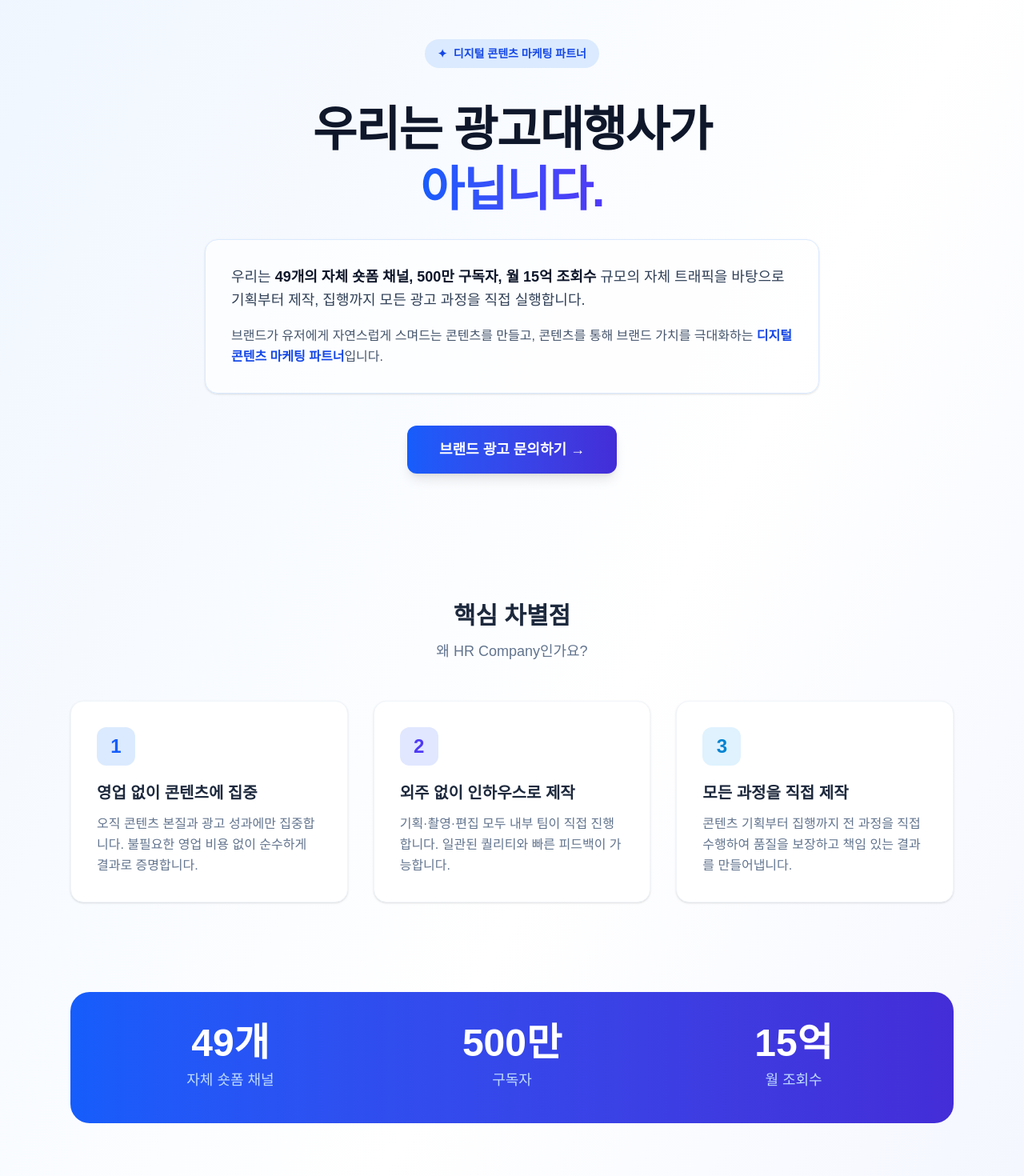
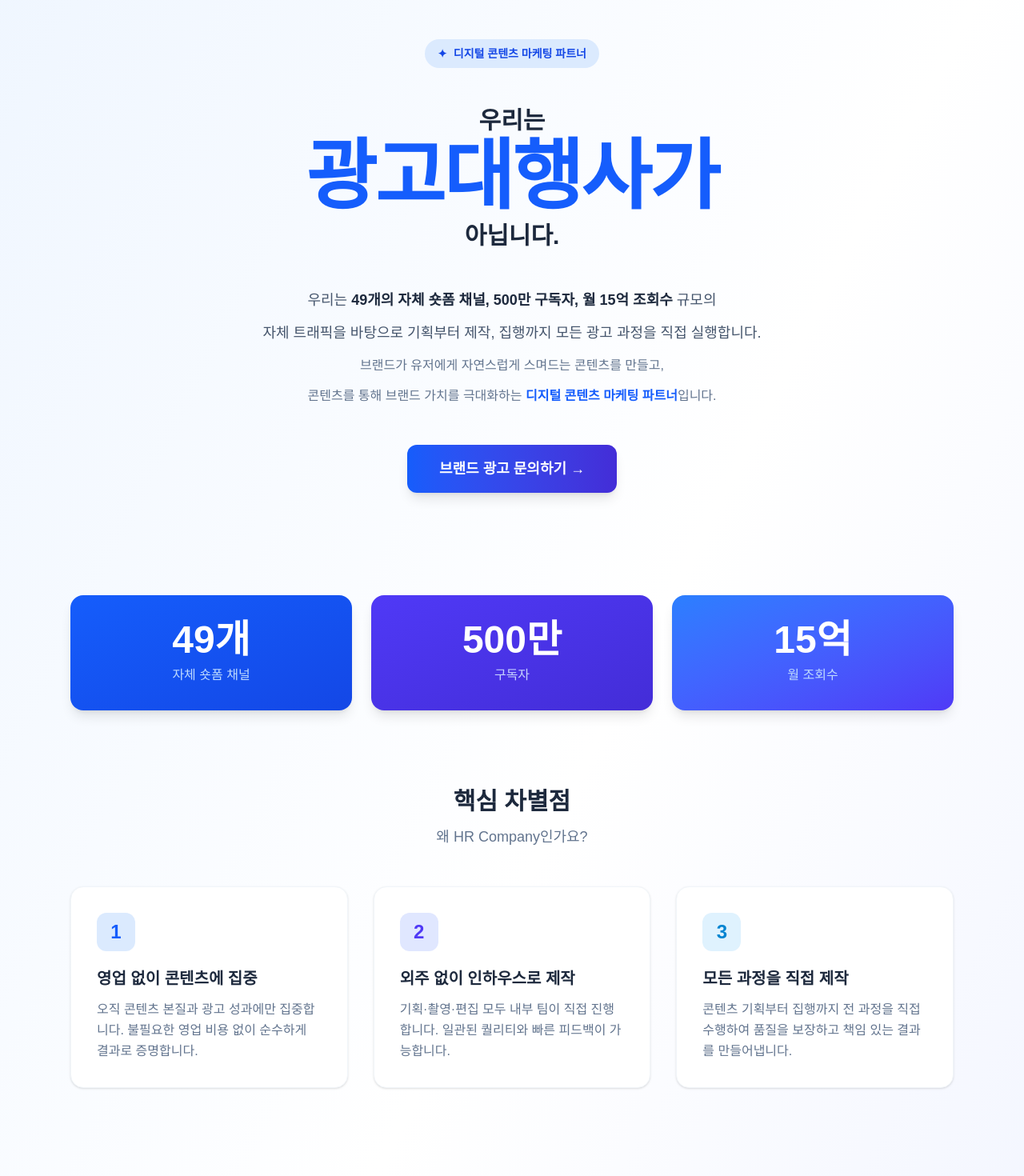
Before and after one commit to theooozy/hrcompany, a Next.js app: page / in a window 1280 px wide. Shown: the part 120-1590 px from the top of the page at 80% size. Built offline with nearby package versions, Linux system fonts and the light colour scheme; no server answers.

Commit message:
타이틀 크기 차별화 + 박스 제거 + 통계 카드 3개 분리

```diff
--- a/app/page.tsx
+++ b/app/page.tsx
@@ -69,29 +69,33 @@ export default function HomePage() {
 
       {/* Hero Section */}
       <section className="max-w-6xl mx-auto px-6 py-24 text-center">
-        <div className="inline-flex items-center gap-2 bg-blue-100 text-blue-700 px-4 py-2 rounded-full text-sm font-semibold mb-10">
+        <div className="inline-flex items-center gap-2 bg-blue-100 text-blue-700 px-4 py-2 rounded-full text-sm font-semibold mb-12">
           <span>✦</span>
           <span>디지털 콘텐츠 마케팅 파트너</span>
         </div>
 
-        <h1 className="text-5xl md:text-6xl font-bold text-slate-900 mb-6 leading-tight tracking-tight">
-          우리는 광고대행사가
-          <br />
-          <span className="text-transparent bg-clip-text bg-gradient-to-r from-blue-600 to-indigo-600">
-            아닙니다.
-          </span>
-        </h1>
+        {/* Title - 우리는 작게(검정) / 광고대행사가 크게(파랑) / 아닙니다. 작게(검정) */}
+        <div className="mb-12">
+          <p className="text-2xl md:text-3xl font-semibold text-slate-800 mb-1">우리는</p>
+          <h1 className="text-6xl md:text-8xl font-extrabold text-blue-600 leading-none mb-2 tracking-tight">
+            광고대행사가
+          </h1>
+          <p className="text-2xl md:text-3xl font-semibold text-slate-800">아닙니다.</p>
+        </div>
 
-        <div className="max-w-3xl mx-auto mb-10 space-y-4 text-left bg-white/70 rounded-2xl p-8 border border-blue-100 shadow-sm">
-          <p className="text-slate-700 text-lg leading-relaxed">
-            우리는 <strong className="text-slate-900">49개의 자체 숏폼 채널,
-            500만 구독자, 월 15억 조회수</strong> 규모의 자체 트래픽을 바탕으로
-            기획부터 제작, 집행까지 모든 광고 과정을 직접 실행합니다.
+        {/* Description - no box, just text lines */}
+        <div className="max-w-2xl mx-auto mb-12 space-y-3 text-center">
+          <p className="text-slate-600 text-lg leading-relaxed">
+            우리는 <strong className="text-slate-800">49개의 자체 숏폼 채널, 500만 구독자, 월 15억 조회수</strong> 규모의
           </p>
-          <p className="text-slate-600 text-base leading-relaxed">
+          <p className="text-slate-600 text-lg leading-relaxed">
+            자체 트래픽을 바탕으로 기획부터 제작, 집행까지 모든 광고 과정을 직접 실행합니다.
+          </p>
+          <p className="text-slate-500 text-base leading-relaxed">
             브랜드가 유저에게 자연스럽게 스며드는 콘텐츠를 만들고,
-            콘텐츠를 통해 브랜드 가치를 극대화하는
-            <strong className="text-blue-700"> 디지털 콘텐츠 마케팅 파트너</strong>입니다.
+          </p>
+          <p className="text-slate-500 text-base leading-relaxed">
+            콘텐츠를 통해 브랜드 가치를 극대화하는 <strong className="text-blue-600">디지털 콘텐츠 마케팅 파트너</strong>입니다.
           </p>
         </div>
 
@@ -101,6 +105,24 @@ export default function HomePage() {
         >
           브랜드 광고 문의하기 →
         </a>
+      </section>
+
+      {/* Stats Section - 3 individual cards */}
+      <section className="max-w-6xl mx-auto px-6 py-8">
+        <div className="grid grid-cols-1 md:grid-cols-3 gap-6">
+          <div className="bg-gradient-to-br from-blue-600 to-blue-700 rounded-2xl p-8 text-white text-center shadow-lg">
+            <div className="text-5xl font-extrabold mb-2">49개</div>
+            <div className="text-blue-200 text-base font-medium">자체 숏폼 채널</div>
+          </div>
+          <div className="bg-gradient-to-br from-indigo-600 to-indigo-700 rounded-2xl p-8 text-white text-center shadow-lg">
+            <div className="text-5xl font-extrabold mb-2">500만</div>
+            <div className="text-indigo-200 text-base font-medium">구독자</div>
+          </div>
+          <div className="bg-gradient-to-br from-blue-500 to-indigo-600 rounded-2xl p-8 text-white text-center shadow-lg">
+            <div className="text-5xl font-extrabold mb-2">15억</div>
+            <div className="text-blue-200 text-base font-medium">월 조회수</div>
+          </div>
+        </div>
       </section>
 
       {/* Differentiators Section */}
@@ -130,26 +152,6 @@ export default function HomePage() {
             </div>
             <h3 className="text-xl font-bold text-slate-800 mb-3">모든 과정을 직접 제작</h3>
             <p className="text-slate-500 leading-relaxed">콘텐츠 기획부터 집행까지 전 과정을 직접 수행하여 품질을 보장하고 책임 있는 결과를 만들어냅니다.</p>
-          </div>
-        </div>
-      </section>
-
-      {/* Stats Section */}
-      <section className="max-w-6xl mx-auto px-6 py-12">
-        <div className="bg-gradient-to-r from-blue-600 to-indigo-700 rounded-3xl p-10 text-white">
-          <div className="grid grid-cols-1 md:grid-cols-3 gap-8 text-center">
-            <div>
-              <div className="text-5xl font-bold mb-2">49개</div>
-              <div className="text-blue-200 text-lg">자체 숏폼 채널</div>
-            </div>
-            <div>
-              <div className="text-5xl font-bold mb-2">500만</div>
-              <div className="text-blue-200 text-lg">구독자</div>
-            </div>
-            <div>
-              <div className="text-5xl font-bold mb-2">15억</div>
-              <div className="text-blue-200 text-lg">월 조회수</div>
-            </div>
           </div>
         </div>
       </section>
```
